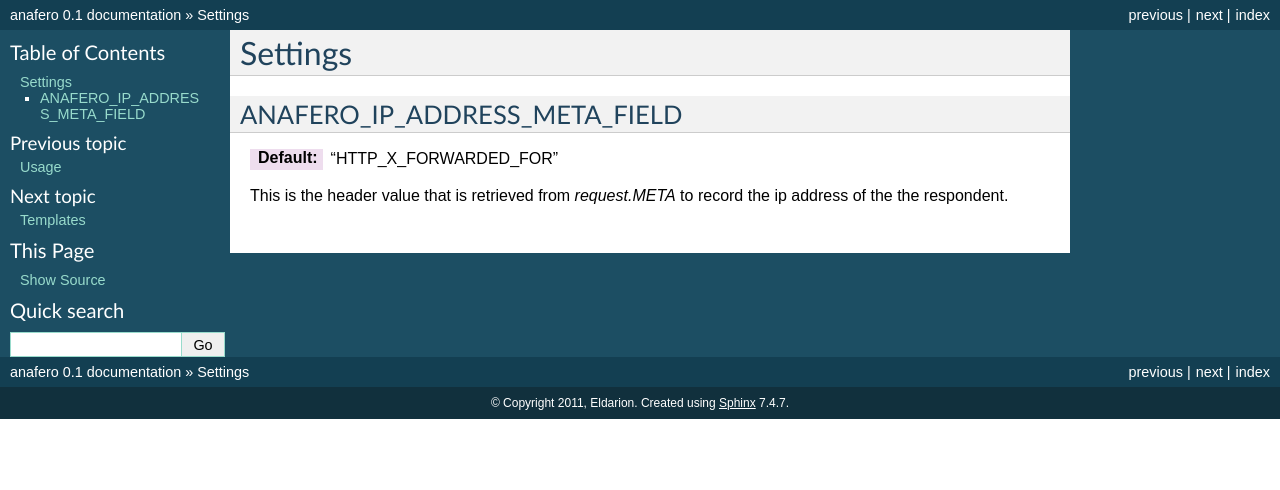
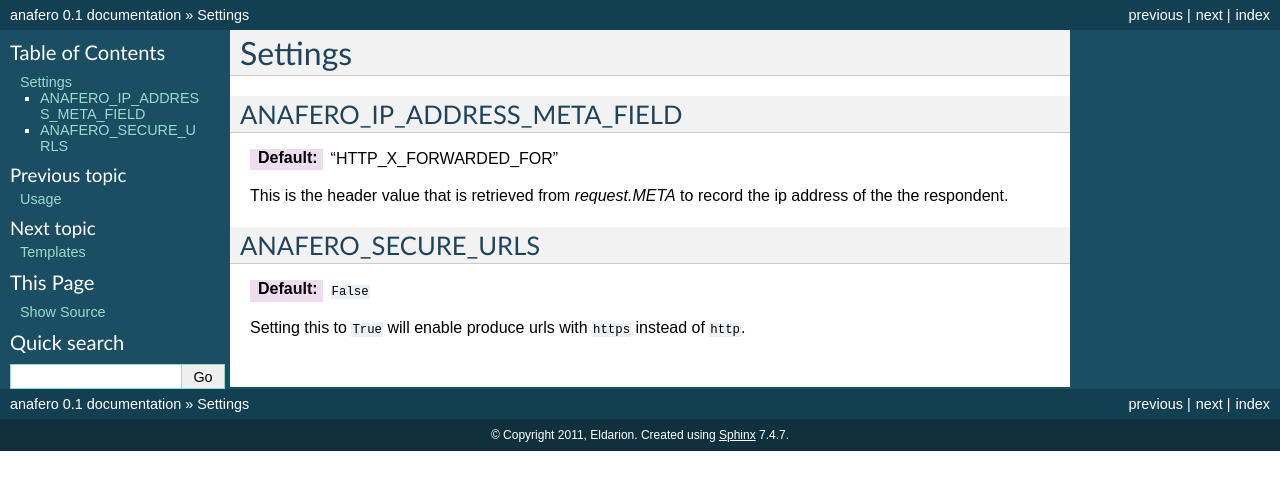
Before and after one commit to pinax/pinax-referrals, a Sphinx documentation site: the page built from docs/settings.rst, in a window 1280 px wide. Shown: the top 490 px of the page. Built offline with Sphinx 7.4.7, drawn with Linux system fonts in a browser that asks for light colours; pages that are not in the unit, such as notebooks, are missing from menus.

Commit message:
Add setting to support changing the protocol of the links

```diff
--- a/docs/settings.rst
+++ b/docs/settings.rst
@@ -12,3 +12,12 @@ ANAFERO_IP_ADDRESS_META_FIELD
 
 This is the header value that is retrieved from `request.META` to record
 the ip address of the the respondent.
+
+
+ANAFERO_SECURE_URLS
+^^^^^^^^^^^^^^^^^^^
+
+:Default: ``False``
+
+Setting this to ``True`` will enable produce urls with ``https`` instead
+of ``http``.
```
Also changed, not shown: 1 other file.
